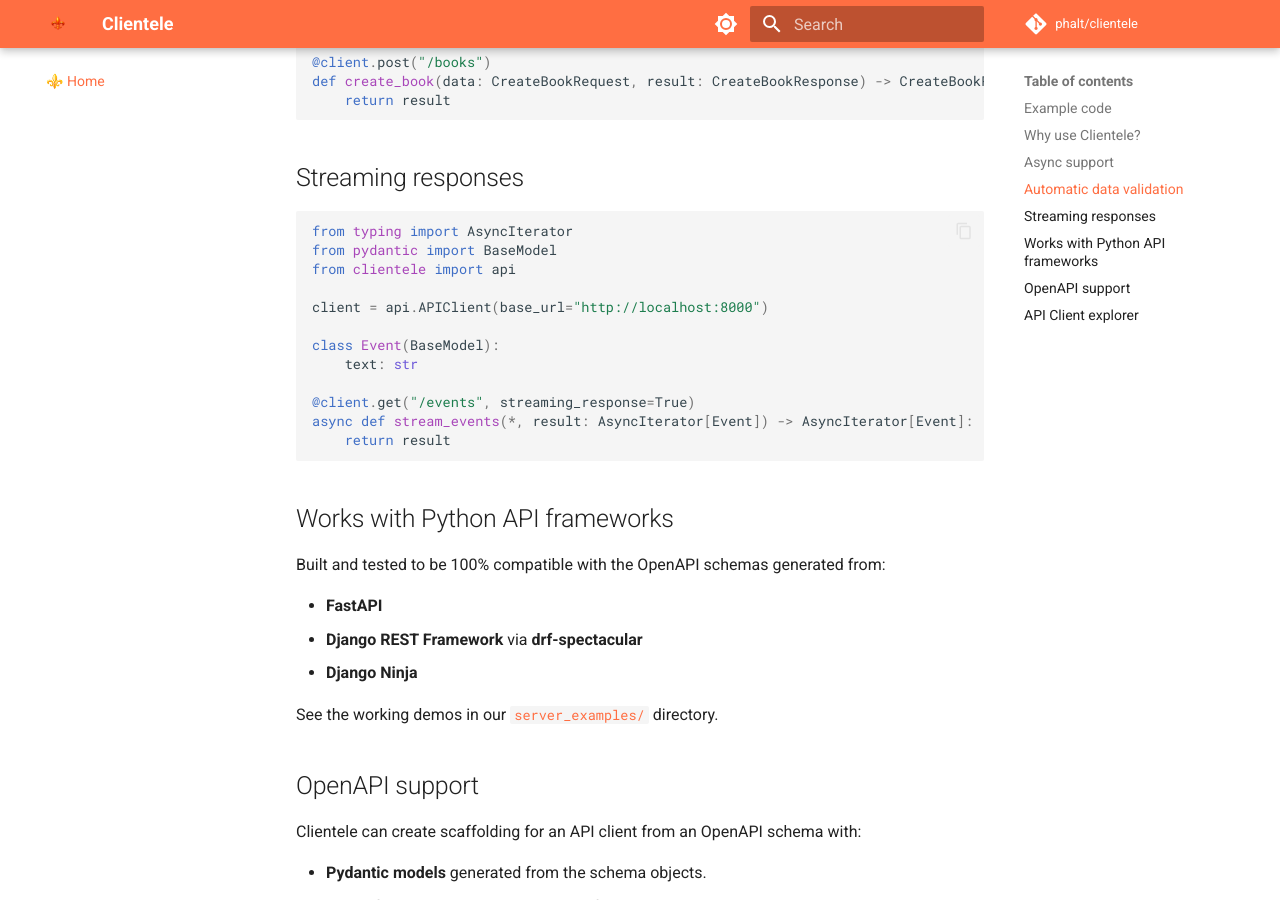
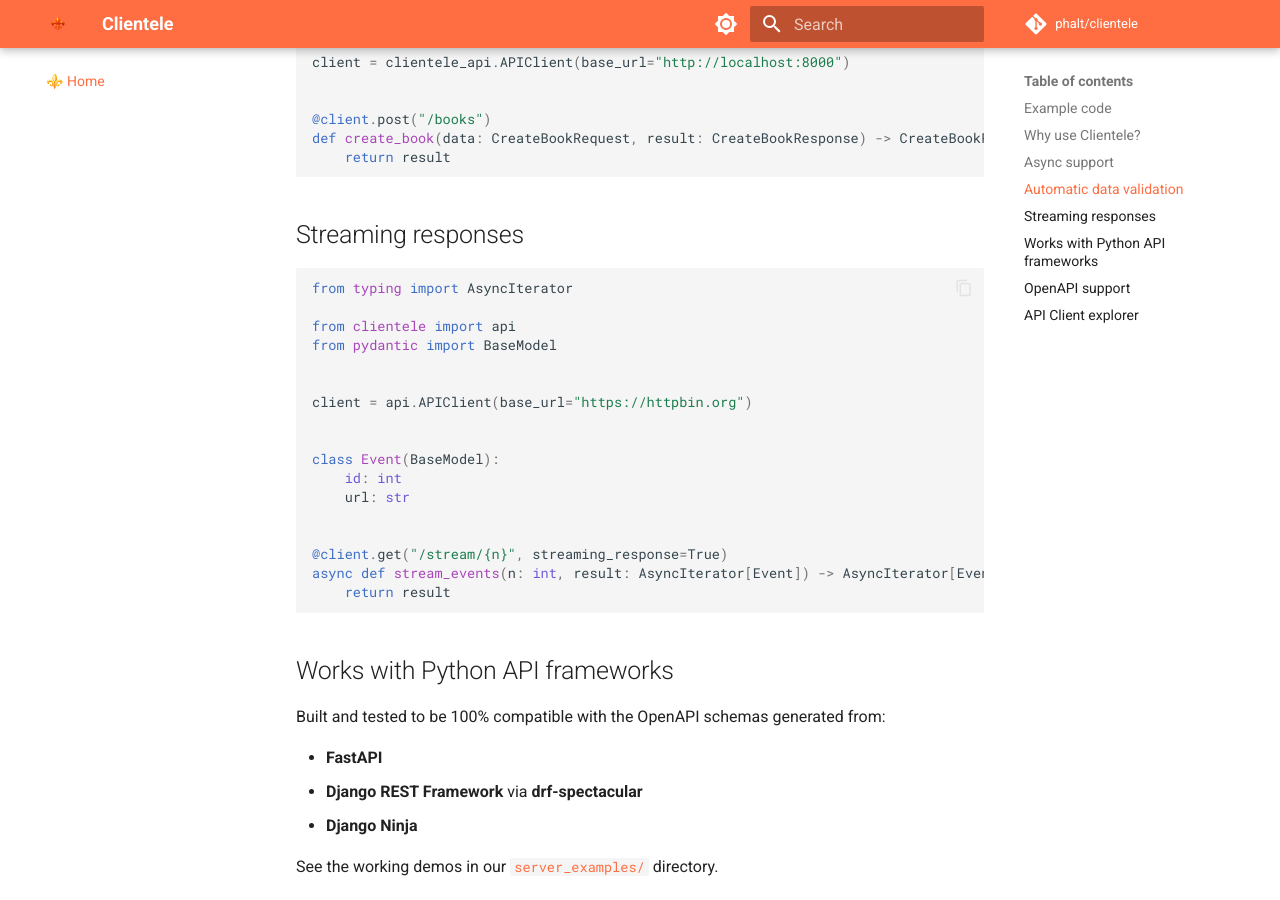
Before and after one commit to phalt/clientele, an MkDocs documentation site: the page built from docs/index.md, in a window 1280 px wide and 900 px high, scrolled down 1581 px. Built offline with MkDocs 1.6.1 and Material for MkDocs 9.7.7, drawn with Linux system fonts in a browser that asks for light colours; comment, search, counter and statistics services are not loaded; some of the changed text lies outside the part shown.

Commit message:
Update examples to be real working examples

````diff
--- a/docs/index.md
+++ b/docs/index.md
@@ -73,16 +76,21 @@
 
 ```python
 from typing import AsyncIterator
+
+from clientele import api
 from pydantic import BaseModel
-from clientele import api
 
-client = api.APIClient(base_url="http://localhost:8000")
+
+client = api.APIClient(base_url="https://httpbin.org")
+
 
 class Event(BaseModel):
-    text: str
+    id: int
+    url: str
 
-@client.get("/events", streaming_response=True)
-async def stream_events(*, result: AsyncIterator[Event]) -> AsyncIterator[Event]:
+
+@client.get("/stream/{n}", streaming_response=True)
+async def stream_events(n: int, result: AsyncIterator[Event]) -> AsyncIterator[Event]:
     return result
 ```
 
````
Also changed, not shown: other parts of docs/index.md (+4 -1 lines), README.md (+14 -7 lines).
